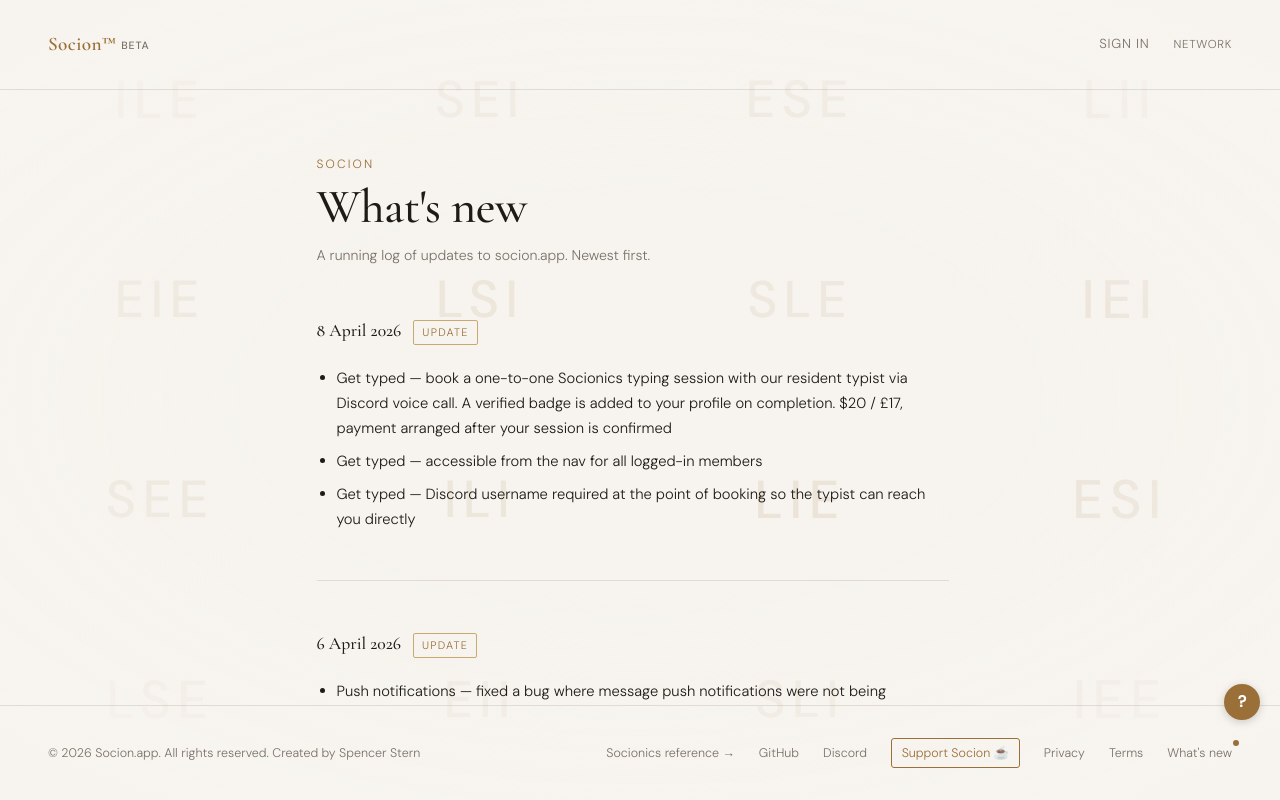
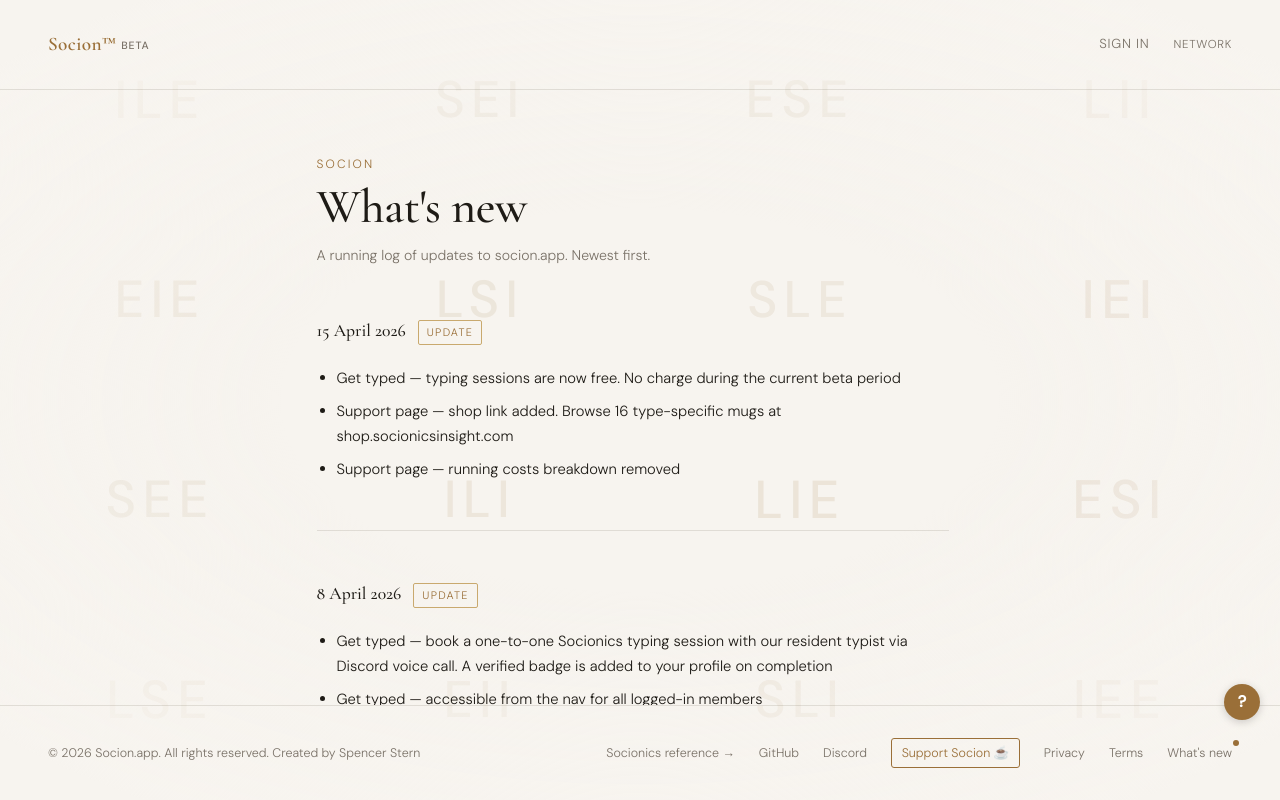
Before and after one commit to sstern42/socionics-match, a React (Vite) app: page /changelog in a window 1280 px wide. Built offline with nearby package versions, Linux system fonts and the light colour scheme; no server answers.

Commit message:
Add files via upload

```diff
--- a/src/pages/Changelog.jsx
+++ b/src/pages/Changelog.jsx
@@ -2,10 +2,19 @@ import Layout from '../components/Layout'
 
 export const ENTRIES = [
   {
+    date: '15 April 2026',
+    label: 'Update',
+    items: [
+      'Get typed — typing sessions are now free. No charge during the current beta period',
+      'Support page — shop link added. Browse 16 type-specific mugs at shop.socionicsinsight.com',
+      'Support page — running costs breakdown removed',
+    ],
+  },
+  {
     date: '8 April 2026',
     label: 'Update',
     items: [
-      'Get typed — book a one-to-one Socionics typing session with our resident typist via Discord voice call. A verified badge is added to your profile on completion. $20 / £17, payment arranged after your session is confirmed',
+      'Get typed — book a one-to-one Socionics typing session with our resident typist via Discord voice call. A verified badge is added to your profile on completion',
       'Get typed — accessible from the nav for all logged-in members',
       'Get typed — Discord username required at the point of booking so the typist can reach you directly',
     ],
```
